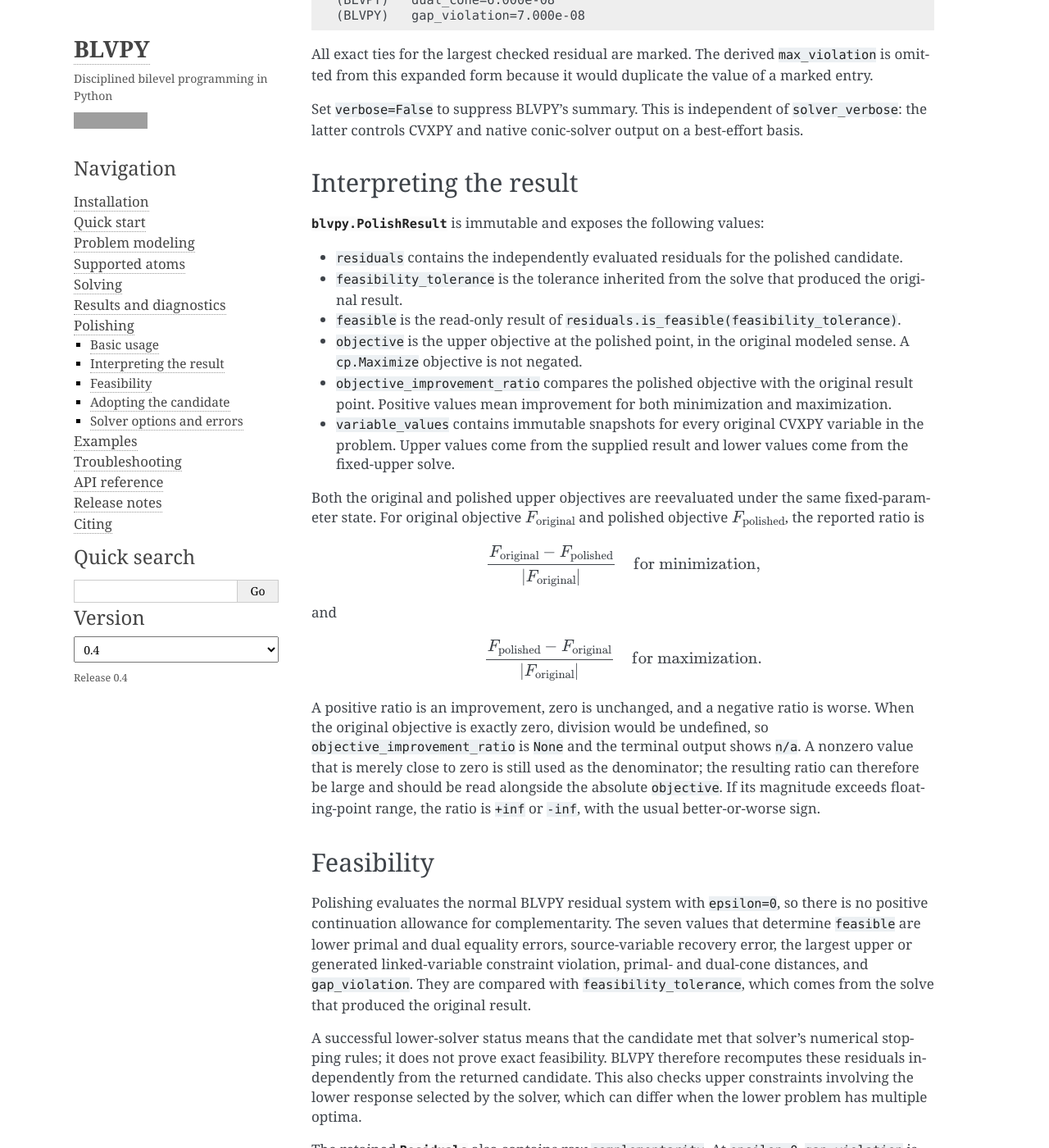
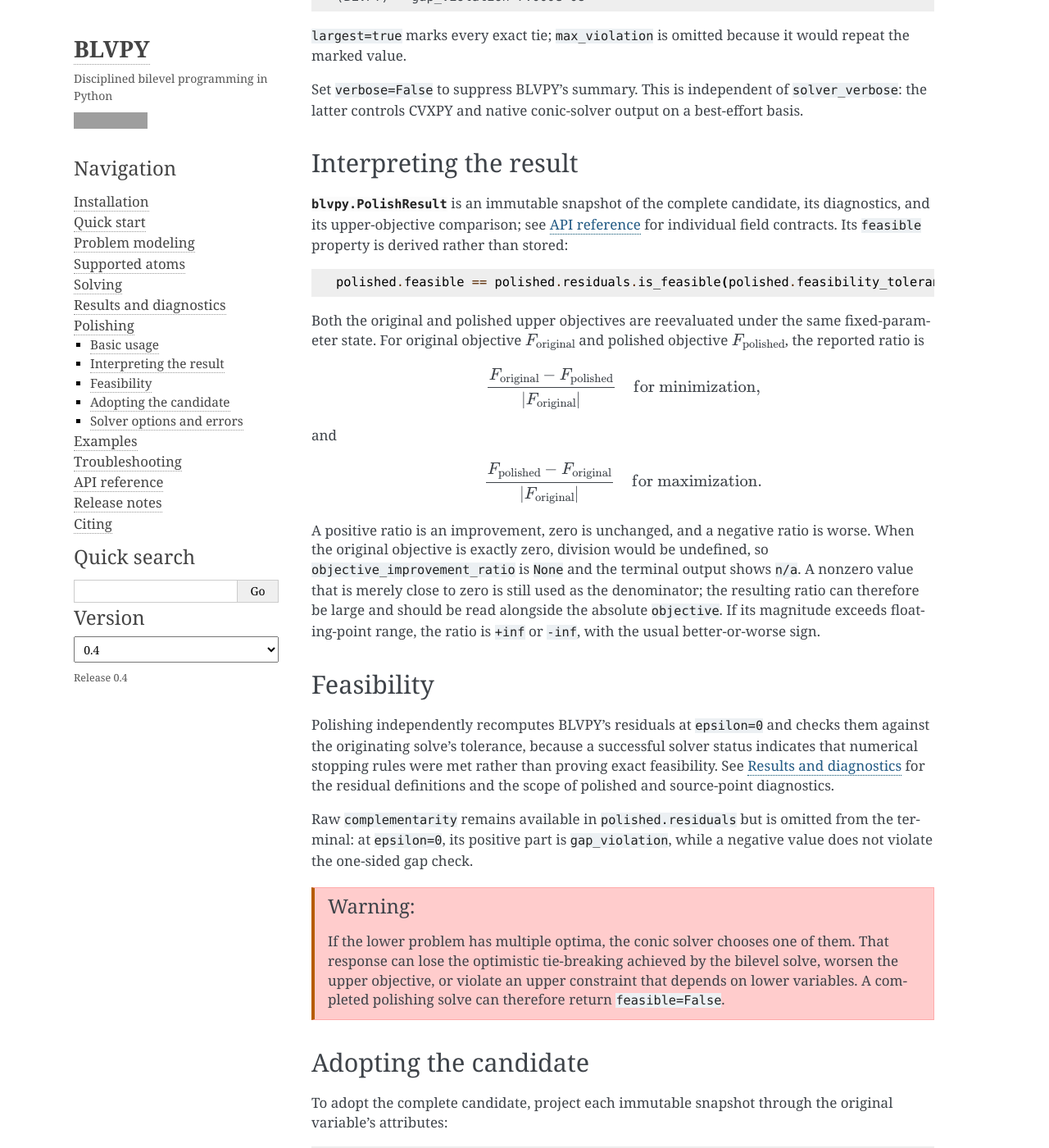
Before and after one commit to dxogrp/blvpy, a Sphinx documentation site: the page built from docs/polishing.md, in a window 1280 px wide and 1400 px high, scrolled down 1323 px. Shown: the whole window at 82% size. Built offline with Sphinx 7.4.7, drawn with Linux system fonts in a browser that asks for light colours; some of the changed text lies outside the part shown; grey boxes are pictures that could not be loaded.

Commit message:
Streamline polishing documentation

````diff
--- a/docs/polishing.md
+++ b/docs/polishing.md
@@ -64,9 +64,8 @@ used by the feasibility decision and marks the largest checked value:
 (BLVPY)   gap_violation=7.000e-08
 ```
 
-All exact ties for the largest checked residual are marked. The derived
-`max_violation` is omitted from this expanded form because it would duplicate
-the value of a marked entry.
+`largest=true` marks every exact tie; `max_violation` is omitted because it
+would repeat the marked value.
 
 Set `verbose=False` to suppress BLVPY's summary. This is independent of
 `solver_verbose`: the latter controls CVXPY and native conic-solver output on
@@ -74,22 +73,14 @@ a best-effort basis.
 
 ## Interpreting the result
 
-{class}`blvpy.PolishResult` is immutable and exposes the following values:
+{class}`blvpy.PolishResult` is an immutable snapshot of the complete candidate,
+its diagnostics, and its upper-objective comparison; see {doc}`api` for
+individual field contracts. Its `feasible` property is derived rather than
+stored:
 
-- `residuals` contains the independently evaluated residuals for the polished
-  candidate.
-- `feasibility_tolerance` is the tolerance inherited from the solve that
-  produced the original result.
-- `feasible` is the read-only result of
-  `residuals.is_feasible(feasibility_tolerance)`.
-- `objective` is the upper objective at the polished point, in the original
-  modeled sense. A `cp.Maximize` objective is not negated.
-- `objective_improvement_ratio` compares the polished objective with the
-  original result point. Positive values mean improvement for both
-  minimization and maximization.
-- `variable_values` contains immutable snapshots for every original CVXPY
-  variable in the problem. Upper values come from the supplied result and
-  lower values come from the fixed-upper solve.
+```python
+polished.feasible == polished.residuals.is_feasible(polished.feasibility_tolerance)
+```
 
 Both the original and polished upper objectives are reevaluated under the
 same fixed-parameter state. For original objective $F_{\rm original}$ and
@@ -119,33 +110,15 @@ range, the ratio is `+inf` or `-inf`, with the usual better-or-worse sign.
 
 ## Feasibility
 
-Polishing evaluates the normal BLVPY residual system with `epsilon=0`, so
-there is no positive continuation allowance for complementarity. The seven
-values that determine `feasible` are lower primal and dual equality errors,
-source-variable recovery error, the largest upper or generated
-linked-variable constraint violation, primal- and dual-cone distances, and
-`gap_violation`. They are compared with `feasibility_tolerance`, which comes
-from the solve that produced the original result.
+Polishing independently recomputes BLVPY's residuals at `epsilon=0` and checks
+them against the originating solve's tolerance, because a successful solver
+status indicates that numerical stopping rules were met rather than proving
+exact feasibility. See {doc}`results` for the residual definitions and the
+scope of polished and source-point diagnostics.
 
-A successful lower-solver status means that the candidate met that solver's
-numerical stopping rules; it does not prove exact feasibility. BLVPY therefore
-recomputes these residuals independently from the returned candidate. This
-also checks upper constraints involving the lower response selected by the
-solver, which can differ when the lower problem has multiple optima.
-
-The retained {class}`~blvpy.Residuals` also contains raw `complementarity`.
-At `epsilon=0`, `gap_violation` is its positive part: positive
-complementarity is reported unchanged, while a negative numerical value is
-clamped to zero. Only `gap_violation` directly enters the feasibility check,
-so the terminal's expanded infeasible summary omits raw `complementarity` to
-avoid reporting the same positive discrepancy twice. The raw value remains
-available as `polished.residuals.complementarity` for detailed inspection.
-
-These residuals describe the polished candidate. By contrast, the original
-{class}`~blvpy.BilevelResult`'s residuals and
-{meth}`~blvpy.BilevelProblem.gap_diagnostics` describe the unpolished source
-point. Polishing does not call `gap_diagnostics()` or perform another solve to
-populate its result.
+Raw `complementarity` remains available in `polished.residuals` but is omitted
+from the terminal: at `epsilon=0`, its positive part is `gap_violation`, while
+a negative value does not violate the one-sided gap check.
 
 :::{warning}
 If the lower problem has multiple optima, the conic solver chooses one of
@@ -157,18 +130,14 @@ return `feasible=False`.
 
 ## Adopting the candidate
 
-Because polishing is non-mutating, inspect its summary before assigning any
-values. To adopt the complete candidate explicitly, project each immutable
-snapshot through the original variable's attributes:
+To adopt the complete candidate, project each immutable snapshot through the
+original variable's attributes:
 
 ```python
 if polished.feasible:
     for variable, value in polished.variable_values.items():
         variable.project_and_assign(value)
 ```
-
-This loop assigns upper and lower variables. Omitting the loop leaves the
-model exactly as it was before `polish()`.
 
 ## Solver options and errors
 
@@ -189,5 +158,4 @@ Polishing raises rather than encoding solver-status details in
 {class}`~blvpy.PolishResult`. An unavailable backend raises
 {class}`blvpy.SolverUnavailableError`; a lower solve that fails or returns an
 incomplete certificate raises {class}`blvpy.SolveError`. Invalid, incomplete,
-or foreign results raise the corresponding argument error. Model state is
-restored on every error path.
+or foreign results raise the corresponding argument error.
````
Also changed, not shown: other parts of docs/polishing.md (+3 -3 lines), docs/release-notes.md (+3 -8 lines), docs/results.md (+10 -14 lines), 2 other files.
